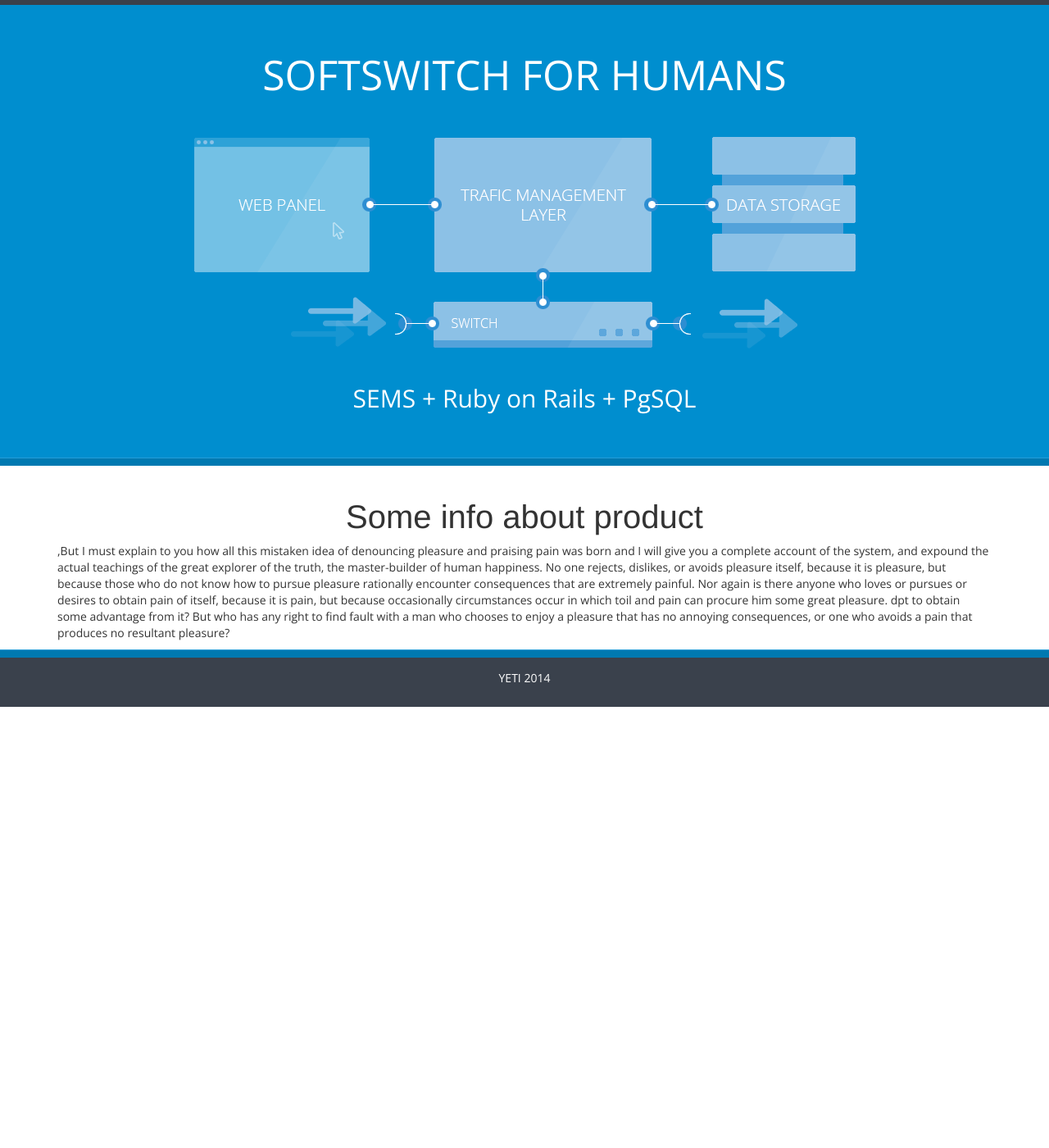
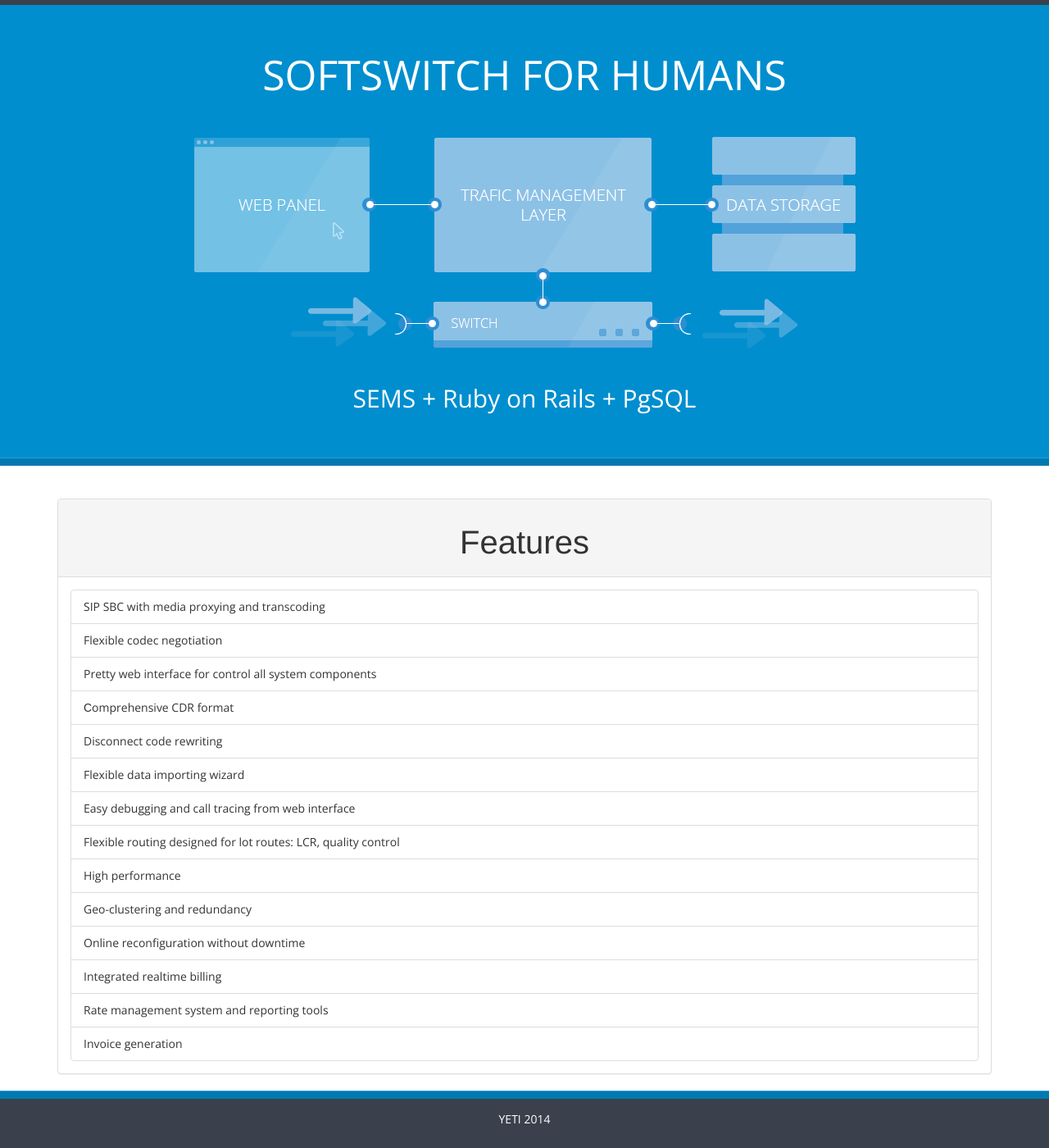
Before and after one commit to yeti-switch/yeti-switch.github.io, a Jekyll site: the page built from index.html, in a window 1280 px wide and 1400 px high, scrolled down 94 px. Shown: the whole window at 82% size. Built offline with Jekyll 4.4.1, drawn with Linux system fonts in a browser that asks for light colours; Markdown is read by kramdown in place of the engine named in the settings; before the commit the page ends 956 px from its top, so only the background shows below that.

```diff
--- a/index.html
+++ b/index.html
@@ -3,5 +3,24 @@ layout: main
 title: YETI - VOIP for humans
 ---
 
-<h2>Some info about product</h2>
-   <p>,But I must explain to you how all this mistaken idea of denouncing pleasure and praising pain was born and I will give you a complete account of the system, and expound the actual teachings of the great explorer of the truth, the master-builder of human happiness. No one rejects, dislikes, or avoids pleasure itself, because it is pleasure, but because those who do not know how to pursue pleasure rationally encounter consequences that are extremely painful. Nor again is there anyone who loves or pursues or desires to obtain pain of itself, because it is pain, but because occasionally circumstances occur in which toil and pain can procure him some great pleasure. dpt to obtain some advantage from it? But who has any right to find fault with a man who chooses to enjoy a pleasure that has no annoying consequences, or one who avoids a pain that produces no resultant pleasure?</p>
+
+
+<div class="panel panel-default">
+  <div class="panel-heading"><h2>Features</h2></div>
+  <div class="panel-body">
+    <li class="list-group-item">	 SIP SBC with media proxying and transcoding</li>
+ <li class="list-group-item">	  Flexible codec negotiation</li>
+ <li class="list-group-item">	  Pretty web interface for control all system components</li>
+ <li class="list-group-item">	  Сomprehensive CDR format</li>
+ <li class="list-group-item">	  Disconnect code rewriting</li>
+ <li class="list-group-item">	  Flexible data importing wizard</li>
+ <li class="list-group-item">	  Easy debugging and call tracing from web interface</li>
+ <li class="list-group-item">	  Flexible routing designed for lot routes: LCR, quality control</li>
+ <li class="list-group-item">	  High performance</li>
+ <li class="list-group-item">	  Geo-clustering and redundancy</li>
+ <li class="list-group-item">	  Online reconfiguration without downtime</li>
+ <li class="list-group-item">	  Integrated realtime billing</li>
+ <li class="list-group-item">	  Rate management system and reporting tools</li>
+ <li class="list-group-item">	  Invoice generation</li>
+  </div>
+</div>
```
Also changed, not shown: about_us.html (+1 -11 lines).
